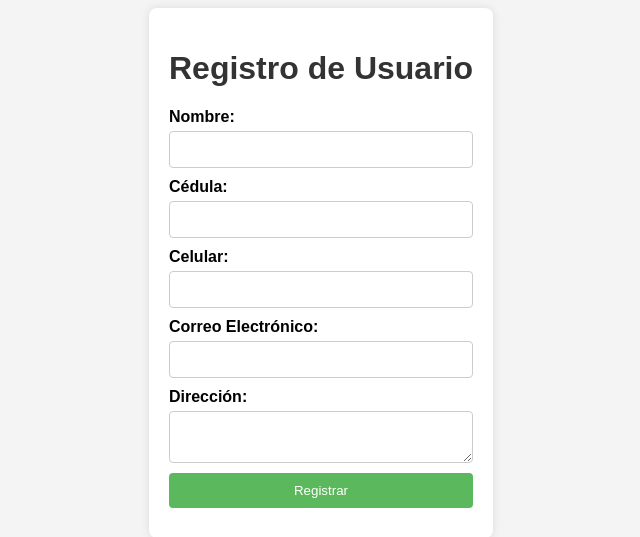
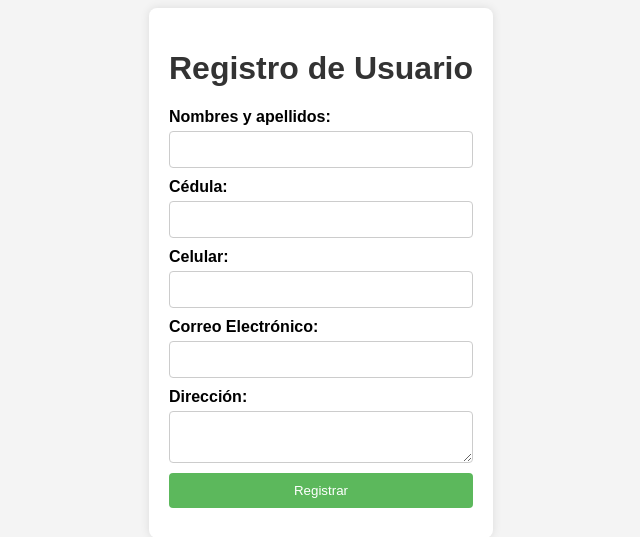
Before and after one commit to Juangarck/Gestion_Turnos, a PHP site: page /registro.php in a window 1280 px wide. Shown: the part 127-664 px from the top of the page, without its empty margins (319-959 px from the left). Run offline with PHP 8.4, Linux system fonts and the light colour scheme.

Commit message:
SE DEJA FUNCIONAL VERSION DIGITURNO 1.1 REGISTRO USUARIOS

```diff
--- a/registro.php
+++ b/registro.php
@@ -88,7 +88,7 @@ if ($_SERVER['REQUEST_METHOD'] === 'POST') {
             </div>
         <?php else: ?>
             <form method="POST" action="registro.php" autocomplete="off">
-                <label for="nombre">Nombre:</label>
+                <label for="nombre">Nombres y apellidos:</label>
                 <input type="text" id="nombre" name="nombre" value="<?php echo htmlspecialchars($nombre); ?>" required>
 
                 <label for="cedula">Cédula:</label>
```
